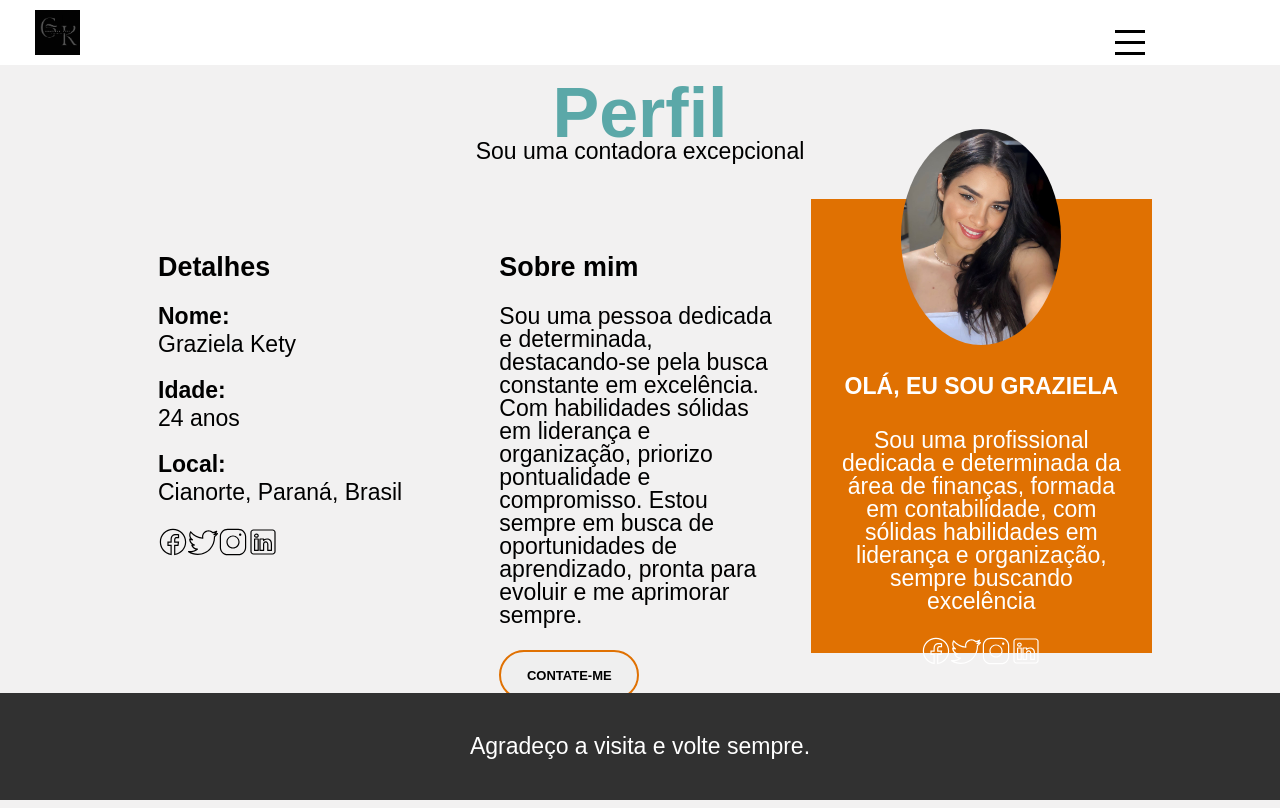
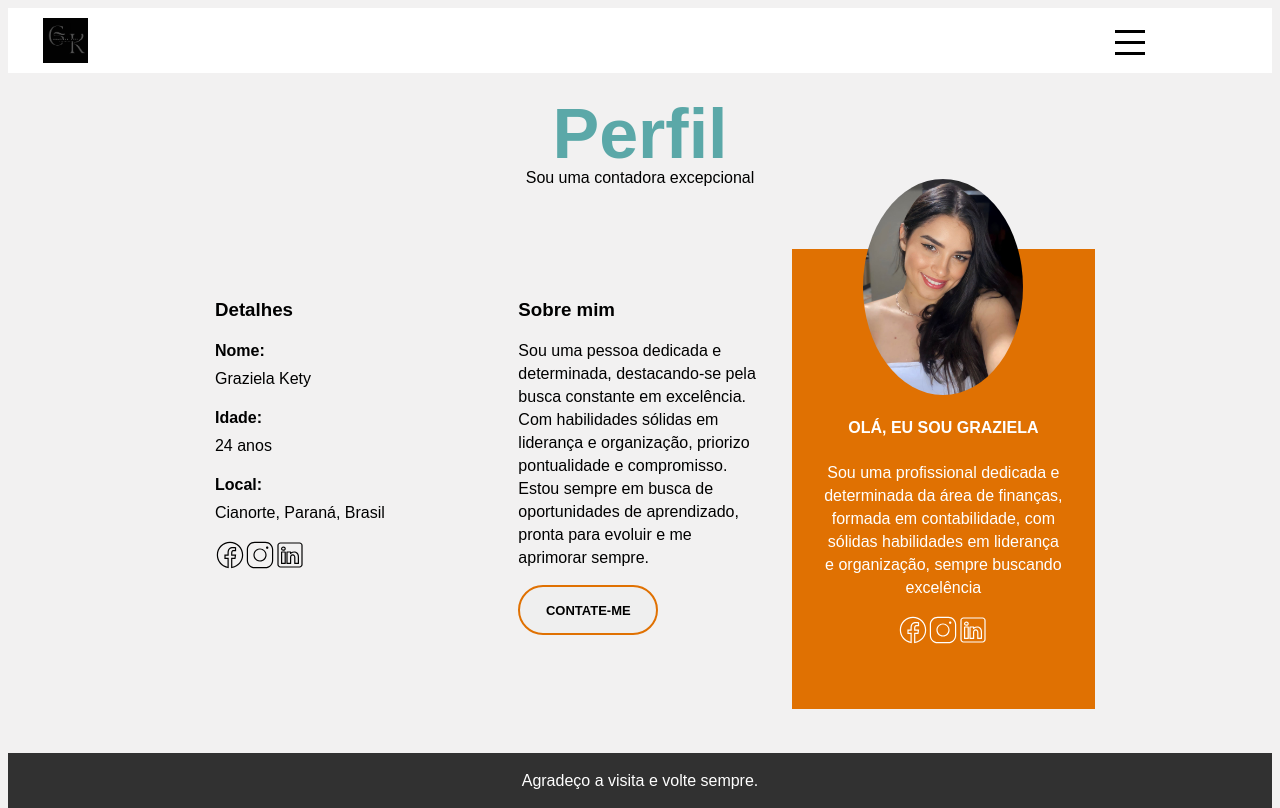
Before and after one commit to GraziKety/profile, a plain HTML site: page index.html in a window 1280 px wide. Drawn offline with Linux system fonts and the light colour scheme.

Commit message:
Nova Alteração CSS

```diff
--- a/Style.css
+++ b/Style.css
@@ -1,27 +1,12 @@
-{
-    margin: 0;
-    padding: 0;
-    box-sizing: border-box;
-    text-decoration: none;
-    max-height: 100%;
 
-}
-
-body {
-    max-width: 100%;
-    background: rgb(242, 241, 241);
+ body {
     display: flex;
     flex-flow: column;
+    align-items: center;
     font-family: sans-serif;
     line-height: 23px;
-    margin: 0px;
-    padding: 0px;
-    font-size: 23px;
-    align-items: center;
-    justify-content: center;
-    min-height: 100vh;
-    overflow-x: hidden
-
+    background: rgb(242, 241, 241);
+    overflow-x: hidden;
 }
 
 header {
@@ -52,14 +37,14 @@ header {
     display: flex;
     flex-direction: column;
     height: 20%;
-    padding: 0 40px;
+
     text-align: center;
 }
 
 .perfil-detalhe>h1 {
     color: rgb(91, 168, 168);
     font-size: 70px;
-    margin: 7px 0 15px;
+    margin: 20px;
 }
 
 .perfil-detalhe-2 {
@@ -68,8 +53,7 @@ header {
     height: inherit;
     justify-content: space-between;
     margin: 10px;
-    padding: 0 10%;
-    width: 100%;
+    width: 90%;
 }
 
 .perfil-detalhe-2>section {
@@ -119,9 +103,11 @@ section>p {
 .apresentacao {
     align-items: center;
     background: #e07102;
+    flex-direction: column;
     display: flex;
-    flex-direction: column;
+
 }
+
 
 .eu-sou {
     color: white;
@@ -143,9 +129,9 @@ footer {
     background: rgb(49, 49, 49);
     display: flex;
     flex-direction: column;
-    height: 20%;
     justify-content: center;
     width: 100%;
+
 }
 
 footer>p {
--- a/index.html
+++ b/index.html
@@ -49,9 +49,6 @@
                     <a href="http://www.facebook.com/profile.php?id=100004914789685&locale=pr_BR" target="_blank">
                         <img src="face-preto.svg" width="30px" alt="LOGO FACE">
                     </a>
-                    <a href="https://x.com/GKety" target="_blank">
-                        <img src="twitter-preto.svg" width="30px" alt="LOGO TWITTER">
-                    </a>
                     <a href="https://instagram.com/grazielakety/" target="_blank">
                         <img src="insta-preto.svg" width="30px" alt="LOGO INSTA"></a>
                     <a href="https://www.linkedin.com/in/graziela-kety-batista-pavesi-44821b313?utm_source=share&utm_campaign=share_via&utm_content=profile&utm_medium=ios_app"
@@ -73,7 +70,7 @@
                 </button>
             </section>
             <section class="apresentacao">
-                <img class="foto-perfil" src="perfil-1.jpeg" width="160px" alt="foto-perfil">
+                <img class="foto-perfil" src="perfil-1.jpeg" width="160px" display="flex" alt="foto-perfil">
                 <div class="eu-sou">
                     <h4>OLÁ, EU SOU GRAZIELA</h4>
                     <p>Sou uma profissional dedicada e determinada da área de finanças,
@@ -86,8 +83,6 @@
                     <div class="redes-sociais-2">
                         <a href="http://www.facebook.com/profile.php?id=100004914789685&locale=pr_BR" target="_blank">
                             <img src="face-branco.svg" width="30px" alt="LOGO FACE"></a>
-                        <a href="https://x.com/GKety" target="_blank">
-                            <img src="twitter-branco.svg" width="30px" alt="LOGO TWITTER"></a>
                         <a href="https://instagram.com/grazielakety/" target="_blank">
                             <img src="insta-branco.svg" width="30px" alt="LOGO INSTA"></a>
                         <a href="https://www.linkedin.com/in/graziela-kety-batista-pavesi-44821b313?utm_source=share&utm_campaign=share_via&utm_content=profile&utm_medium=ios_app"
```
